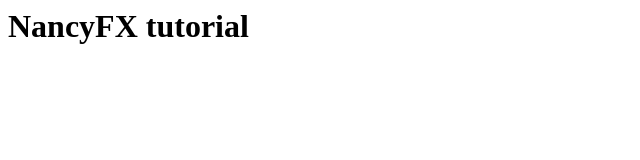
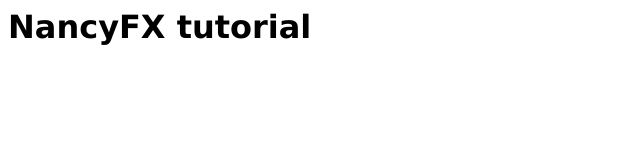
Before and after one commit to mschlechter/NancyFxTutorial, a plain HTML site: page NancyFxTutorial.Web/Views/Index.html in a window 1280 px wide. Shown: the whole page, without its empty margins (0-640 px from the left). Drawn offline with Linux system fonts and the light colour scheme.

Commit message:
Statische content

```diff
--- /dev/null
+++ b/NancyFxTutorial.Web/Content/site.css
@@ -0,0 +1,7 @@
+body {
+  font-family: Verdana;
+}
+
+h1 {
+
+}
--- a/NancyFxTutorial.Web/Views/Index.html
+++ b/NancyFxTutorial.Web/Views/Index.html
@@ -1,4 +1,7 @@
 <html>
+<head>
+  <link href="/Content/site.css" rel="stylesheet" />
+</head>
 <body>
   <h1>NancyFX tutorial</h1>
 </body>
```
Also changed, not shown: 2 other files.
